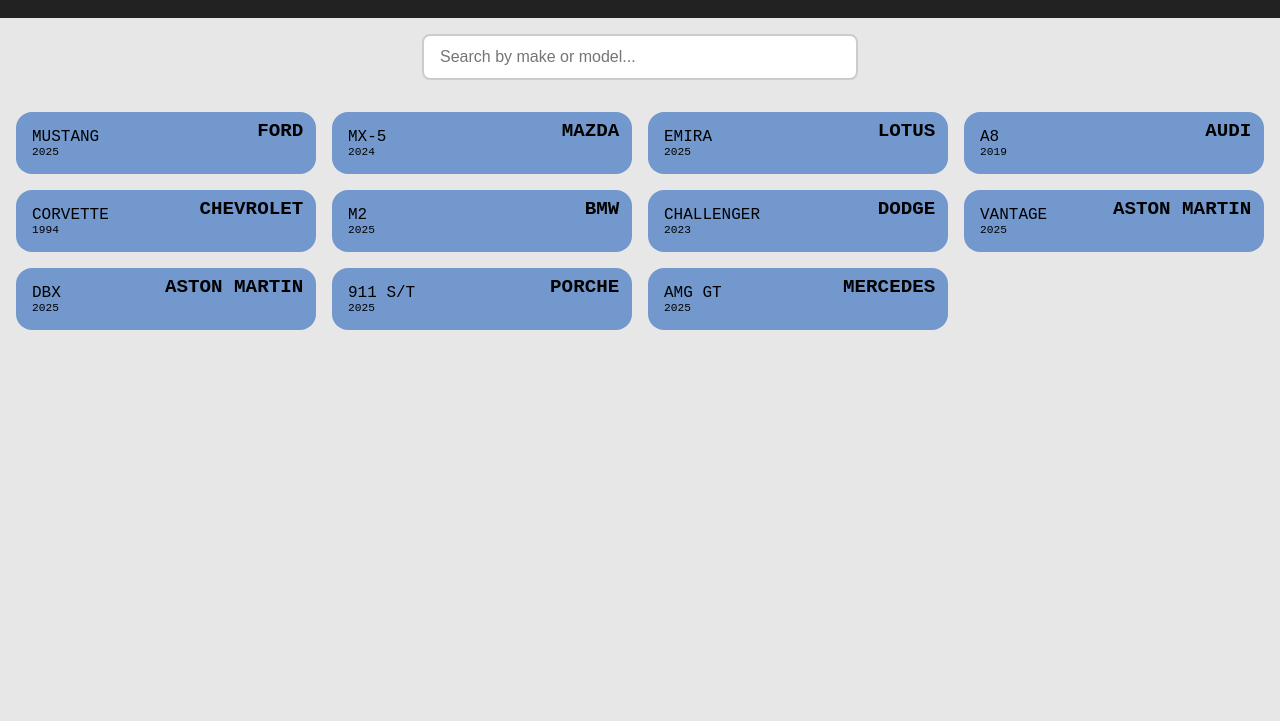
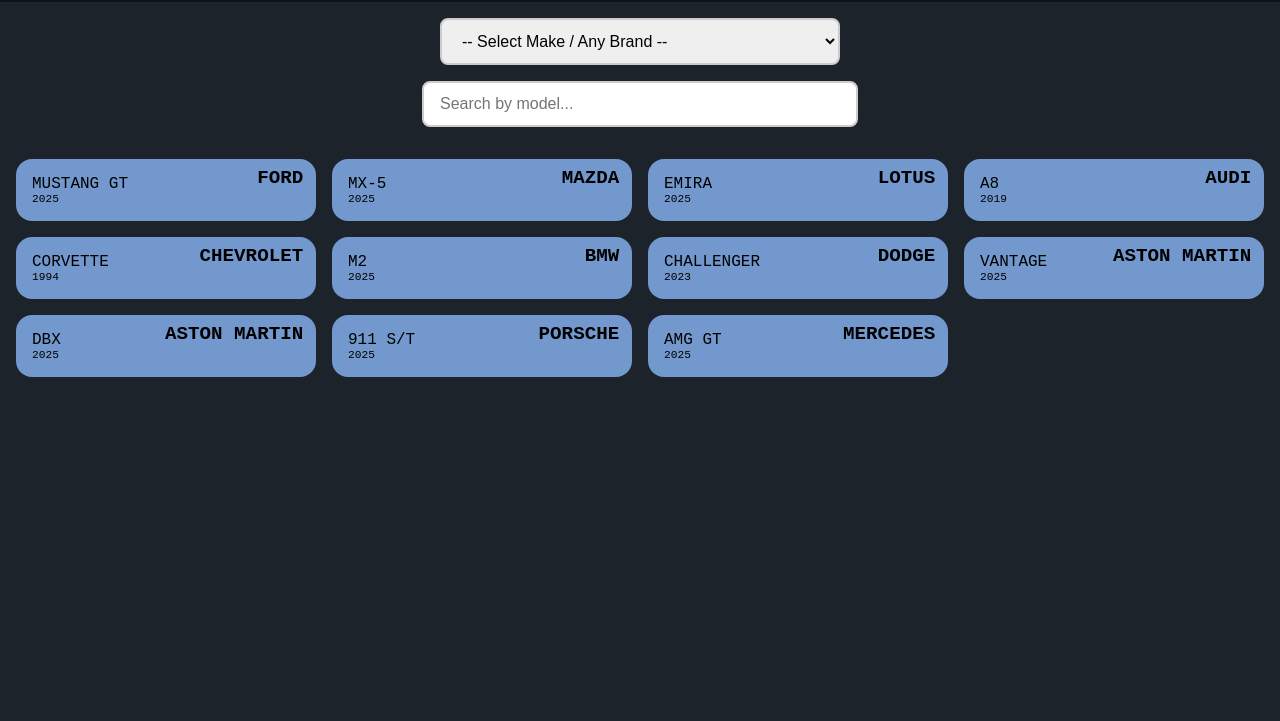
Before and after one commit to ThomasSKoe/GearBoxd, a plain HTML site: page index.html in a window 1280 px wide. Shown: the part 79-800 px from the top of the page. Drawn offline with Linux system fonts and the light colour scheme.

Commit message:
sortable, and searchable from JSON file

```diff
--- a/cars.json
+++ b/cars.json
@@ -1,23 +1,32 @@
 [
     {
         "make": "Ford",
-        "model": "Mustang",
+        "model": "Mustang GT",
+        "cyl": 8,
+        "hp": 480,
         "year": 2025
     },
 
     {
         "make": "Mazda",
         "model": "MX-5",
-        "year": 2024
+        "cyl": 4,
+        "hp": 181,
+        "year": 2025
+
     },
     {
         "make": "Lotus",
         "model": "Emira",
+        "cyl": 6,
+        "hp": 400,
         "year": 2025
     },
     {
         "make": "Audi",
         "model": "A8",
+        "cyl": 8,
+        "hp": 335,
         "year": 2019
     },
     {
@@ -46,7 +55,7 @@
         "year": 2025
     },
     {
-        "make": "Porche",
+        "make": "Porsche",
         "model": "911 S/T",
         "year": 2025
     },
--- a/index.html
+++ b/index.html
@@ -17,7 +17,10 @@
 
 
     <main>
-        <input type="text" id="searchInput" placeHolder="Search by make or model...">
+        <select id="makeSelect">
+            <option value="any"> -- Select Make / Any Brand -- </option>"
+        </select>
+        <input type="text" id="searchInput" placeHolder="Search by model...">
 
         <div id="carList"></div>
 
--- a/script.js
+++ b/script.js
@@ -8,13 +8,33 @@ fetch('cars.json')
 
         allCars = carData;
         renderCards(allCars);
+
+        //determines all the unique brands
+        const uniqueMakes = [...new Set(carData.map(car => car.make))];
+        console.log(uniqueMakes);
+
+        //makes the select brand/make dropdown
+        const makeSelect = document.getElementById("makeSelect");
+        uniqueMakes.forEach(make => {
+            const option = document.createElement("option");
+            option.value = make;
+            option.textContent = make;
+            makeSelect.appendChild(option);
+        });
+
+
+
     })
     .catch(error => {
         console.error("Error", error);
     });
 
+
+
+const makeSelect = document.getElementById("makeSelect");
+makeSelect.addEventListener("change", handleSelect);
+
 const searchInput = document.getElementById("searchInput");
-
 searchInput.addEventListener("input", handleSearch);
 
 //handles the search function
@@ -23,7 +43,7 @@ function handleSearch() {
     const searchTerm = searchInput.value.toLowerCase();
     const filteredCars = allCars.filter(car => {
         return (
-            car.make.toLowerCase().includes(searchTerm) || car.model.toLowerCase().includes(searchTerm)
+            car.model.toLowerCase().includes(searchTerm)
         );
     });
 
@@ -72,3 +92,26 @@ function createCard(car) {
 
     return card
 }
+
+//handles what to do when select is changes
+function handleSelect() {
+    const selectedMake = this.value;
+
+    //makes it so it doesnt updated until the user selects something
+    if (!selectedMake) return;
+
+    getModelsByMake(selectedMake);
+    console.log(selectedMake);
+
+}
+
+//gets all the models from one brand
+function getModelsByMake(getMake) {
+    if(getMake == "any") {
+        renderCards(allCars);
+    } else {
+    const models = allCars.filter(car => car.make == getMake);
+    renderCards(models);
+    }
+
+}
--- a/style.css
+++ b/style.css
@@ -2,13 +2,13 @@ body {
     font-family: monospace;
     margin: 0;
     padding: 0;
-    background: #e7e7e7;
+    background: #1D232A;
 }
 
 header {
-    background: #222;
+    background: #0E1217;
     color: white;
-    padding: 1rem;
+    padding: 0.5rem;
     text-align: center;
 }
 
@@ -23,7 +23,7 @@ header {
     background-color: #7298cd;
     padding: 1rem;
     border-radius: 1rem;
-    position:relative;
+    position: relative;
 }
 
 .make {
@@ -62,3 +62,17 @@ header {
 #searchInput:focus {
     border-color: #7298cd;
 }
+
+#makeSelect {
+    width: 100%;
+    max-width: 400px;
+    padding: 0.75rem 1rem;
+    margin: 1rem auto;
+    display: block;
+    font-size: 1rem;
+    border: 2px solid #ccc;
+    border-radius: 0.5rem;
+    outline: none;
+    transition: border 0.2s ease;
+    justify-content: center;
+}
```
Also changed, not shown: 1 other file. Lines whose indentation alone changed are shown as unchanged.
